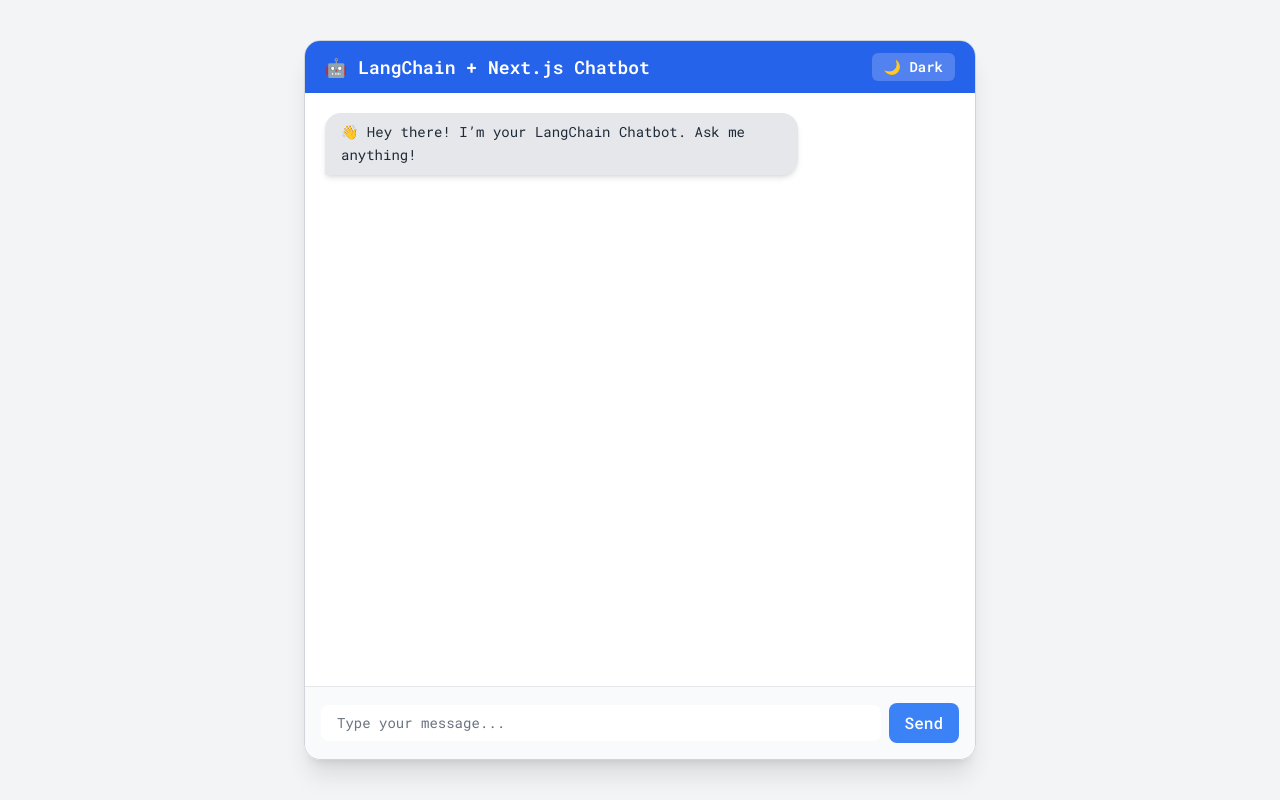
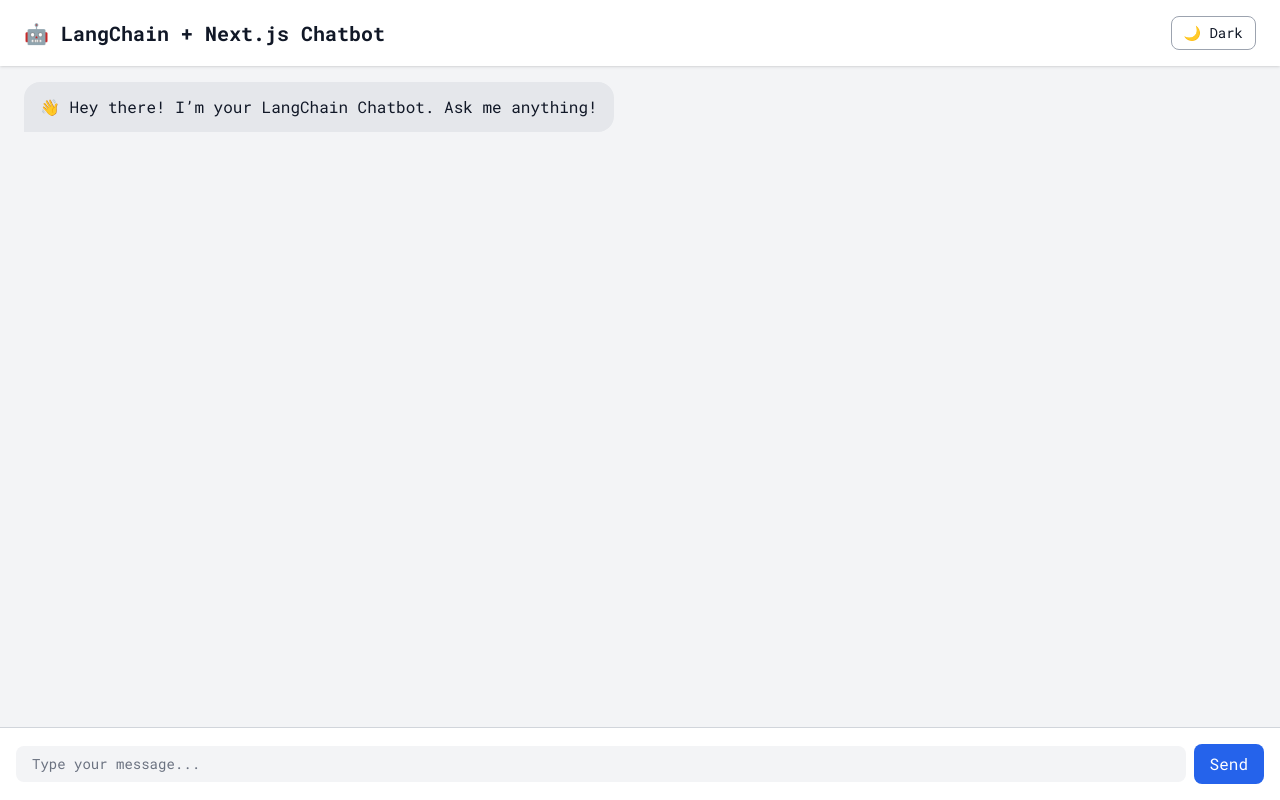
Before and after one commit to nidarifda/langchain-chatbot, a Next.js app: page / in a window 1280 px wide. Built offline with nearby package versions, Linux system fonts and the light colour scheme.

Commit message:
Update page.tsx

```diff
--- a/app/page.tsx
+++ b/app/page.tsx
@@ -8,17 +8,19 @@
   const [input, setInput] = useState("");
   const [darkMode, setDarkMode] = useState(false);
   const [isTyping, setIsTyping] = useState(false);
-  const chatEndRef = useRef<HTMLDivElement | null>(null);
+  const chatContainerRef = useRef<HTMLDivElement | null>(null);
 
-  // Auto-scroll to bottom
+  // Scroll to bottom when messages update
   useEffect(() => {
-    chatEndRef.current?.scrollIntoView({ behavior: "smooth" });
+    chatContainerRef.current?.scrollTo({
+      top: chatContainerRef.current.scrollHeight,
+      behavior: "smooth",
+    });
   }, [messages]);
 
   // Send message
   const sendMessage = async () => {
     if (!input.trim()) return;
-
     const userMessage = { role: "user", content: input };
     setMessages((prev) => [...prev, userMessage]);
     setInput("");
@@ -30,21 +32,21 @@
         headers: { "Content-Type": "application/json" },
         body: JSON.stringify({ message: input }),
       });
-
       const data = await res.json();
-      const botMessage = { role: "assistant", content: data.reply };
-      setMessages((prev) => [...prev, botMessage]);
-    } catch {
       setMessages((prev) => [
         ...prev,
-        { role: "assistant", content: "⚠️ Error: could not connect to API." },
+        { role: "assistant", content: data.reply || "⚠️ No response from server." },
+      ]);
+    } catch (err) {
+      setMessages((prev) => [
+        ...prev,
+        { role: "assistant", content: "⚠️ Error connecting to the server." },
       ]);
     } finally {
       setIsTyping(false);
     }
   };
 
-  // Enter key handler
   const handleKeyPress = (e: React.KeyboardEvent<HTMLInputElement>) => {
     if (e.key === "Enter" && !e.shiftKey) {
       e.preventDefault();
@@ -52,90 +54,75 @@
     }
   };
 
-  // Toggle theme
-  const toggleDarkMode = () => setDarkMode((p) => !p);
-
   return (
     <main
-      className={`flex flex-col items-center justify-center min-h-screen transition-colors duration-500 ${
-        darkMode ? "bg-gray-950 text-gray-100" : "bg-gray-100 text-gray-900"
+      className={`flex flex-col h-screen transition-colors duration-300 ${
+        darkMode ? "bg-[#1E1E2E] text-gray-100" : "bg-gray-100 text-gray-900"
       }`}
     >
-      <div
-        className={`w-full max-w-2xl flex flex-col h-[90vh] shadow-xl rounded-2xl overflow-hidden border ${
-          darkMode ? "border-gray-800" : "border-gray-300"
+      {/* Header */}
+      <header
+        className={`flex justify-between items-center px-6 py-4 shadow ${
+          darkMode ? "bg-[#27293D]" : "bg-white"
         }`}
       >
-        {/* HEADER */}
-        <header
-          className={`flex justify-between items-center px-5 py-3 font-semibold text-lg ${
-            darkMode ? "bg-gray-900 text-white" : "bg-blue-600 text-white"
-          }`}
-        >
-          <h1 className="flex items-center gap-2">
+        <h1 className="text-xl font-bold flex items-center gap-2">
           🤖 LangChain + Next.js Chatbot
         </h1>
         <button
-            onClick={toggleDarkMode}
-            className="text-sm bg-white/20 px-3 py-1 rounded-md hover:bg-white/30 transition"
+          onClick={() => setDarkMode(!darkMode)}
+          className="px-3 py-1.5 rounded-lg border border-gray-400 text-sm hover:bg-gray-200 dark:hover:bg-gray-700"
         >
           {darkMode ? "☀️ Light" : "🌙 Dark"}
         </button>
       </header>
 
-        {/* CHAT BODY */}
+      {/* Chat Area */}
       <div
-          className={`flex-1 overflow-y-auto p-5 space-y-4 ${
-            darkMode ? "bg-gray-950" : "bg-white"
-          }`}
+        ref={chatContainerRef}
+        className="flex-1 overflow-y-auto px-6 py-4 space-y-4 scrollbar-thin scrollbar-thumb-gray-400"
       >
-          {messages.map((msg, i) => (
+        {messages.map((msg, idx) => (
           <div
-              key={i}
-              className={`flex ${
-                msg.role === "user" ? "justify-end" : "justify-start"
-              }`}
+            key={idx}
+            className={`flex ${msg.role === "user" ? "justify-end" : "justify-start"}`}
           >
             <div
-                className={`px-4 py-2 rounded-2xl max-w-[75%] text-sm shadow-md leading-relaxed ${
+              className={`px-4 py-3 rounded-2xl max-w-[75%] leading-relaxed animate-fadeIn ${
                 msg.role === "user"
                   ? "bg-blue-500 text-white rounded-br-none"
                   : darkMode
-                    ? "bg-gray-800 text-gray-100 rounded-bl-none"
-                    : "bg-gray-200 text-gray-800 rounded-bl-none"
-                } animate-fadeIn`}
+                  ? "bg-[#2E2E3E] text-gray-100 rounded-bl-none"
+                  : "bg-gray-200 text-gray-900 rounded-bl-none"
+              }`}
             >
               {msg.content}
             </div>
           </div>
         ))}
 
-          {/* Typing dots */}
+        {/* Typing Animation */}
         {isTyping && (
           <div className="flex justify-start">
             <div
-                className={`px-4 py-2 rounded-2xl text-sm ${
-                  darkMode
-                    ? "bg-gray-800 text-gray-200"
-                    : "bg-gray-200 text-gray-700"
+              className={`px-4 py-3 rounded-2xl text-sm ${
+                darkMode ? "bg-[#2E2E3E]" : "bg-gray-200"
               }`}
             >
-                <span className="inline-flex space-x-1">
-                  <span className="w-2 h-2 bg-gray-500 rounded-full animate-bounce"></span>
-                  <span className="w-2 h-2 bg-gray-500 rounded-full animate-bounce delay-100"></span>
-                  <span className="w-2 h-2 bg-gray-500 rounded-full animate-bounce delay-200"></span>
-                </span>
+              <div className="flex gap-1">
+                <div className="w-2 h-2 bg-gray-400 rounded-full animate-bounce"></div>
+                <div className="w-2 h-2 bg-gray-400 rounded-full animate-bounce delay-100"></div>
+                <div className="w-2 h-2 bg-gray-400 rounded-full animate-bounce delay-200"></div>
+              </div>
             </div>
           </div>
         )}
-
-          <div ref={chatEndRef} />
       </div>
 
-        {/* INPUT BAR */}
-        <footer
-          className={`p-4 border-t flex items-center gap-2 ${
-            darkMode ? "bg-gray-900 border-gray-800" : "bg-gray-50 border-gray-200"
+      {/* Input Area */}
+      <div
+        className={`flex items-center gap-2 p-4 border-t ${
+          darkMode ? "bg-[#27293D] border-gray-700" : "bg-white border-gray-300"
         }`}
       >
         <input
@@ -144,24 +131,18 @@
           onChange={(e) => setInput(e.target.value)}
           onKeyDown={handleKeyPress}
           placeholder="Type your message..."
-            className={`flex-1 rounded-lg px-4 py-2 text-sm focus:outline-none focus:ring-2 focus:ring-blue-400 ${
+          className={`flex-1 px-4 py-2 rounded-lg text-sm focus:outline-none focus:ring-2 focus:ring-blue-400 ${
             darkMode
-                ? "bg-gray-800 text-gray-100 placeholder-gray-400"
-                : "bg-white text-gray-900 placeholder-gray-500"
+              ? "bg-[#2E2E3E] text-gray-100 placeholder-gray-400"
+              : "bg-gray-100 text-gray-900 placeholder-gray-500"
           }`}
         />
         <button
           onClick={sendMessage}
-            disabled={isTyping}
-            className={`px-4 py-2 rounded-lg text-white font-medium transition ${
-              isTyping
-                ? "bg-blue-400 cursor-not-allowed"
-                : "bg-blue-500 hover:bg-blue-600"
-            }`}
+          className="bg-blue-600 text-white px-4 py-2 rounded-lg hover:bg-blue-700 transition"
         >
-            {isTyping ? "..." : "Send"}
+          Send
         </button>
-        </footer>
       </div>
     </main>
   );
```
Lines whose indentation alone changed are shown as unchanged.
